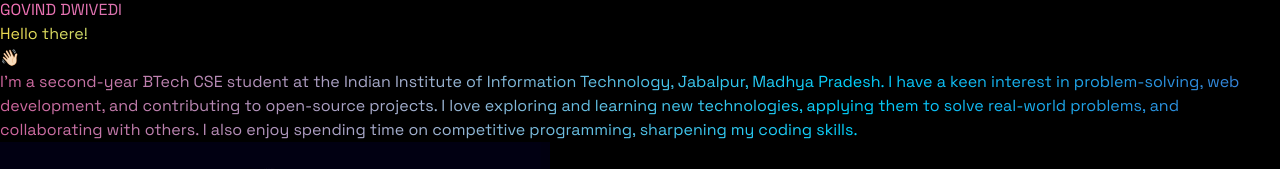
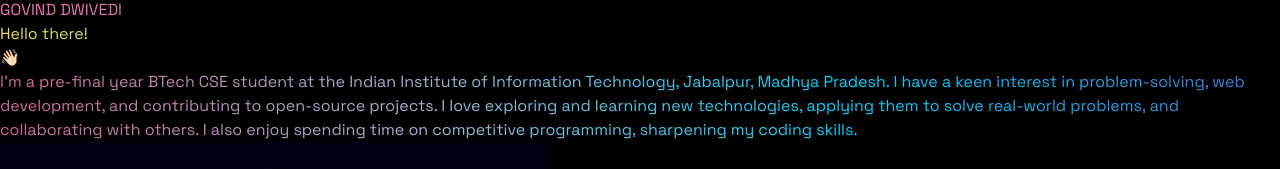
Before and after one commit to govinddwivedi-git/govind-dwivedi, a React (Vite) app: page / in a window 1280 px wide. Shown: the part 204-373 px from the top of the page. Built offline with nearby package versions, Linux system fonts and the light colour scheme; no server answers.

Commit message:
Update index.jsx

```diff
--- a/src/constants/index.jsx
+++ b/src/constants/index.jsx
@@ -50,7 +50,7 @@
   name: "GOVIND DWIVEDI",
   greet: "Hello there!",
   description:
-    "I'm a second-year BTech CSE student at the Indian Institute of Information Technology, Jabalpur, Madhya Pradesh. I have a keen interest in problem-solving, web development, and contributing to open-source projects. I love exploring and learning new technologies, applying them to solve real-world problems, and collaborating with others. I also enjoy spending time on competitive programming, sharpening my coding skills.",
+    "I'm a pre-final year BTech CSE student at the Indian Institute of Information Technology, Jabalpur, Madhya Pradesh. I have a keen interest in problem-solving, web development, and contributing to open-source projects. I love exploring and learning new technologies, applying them to solve real-world problems, and collaborating with others. I also enjoy spending time on competitive programming, sharpening my coding skills.",
 };
 
 export const USER = "govinddwivedi";
```
